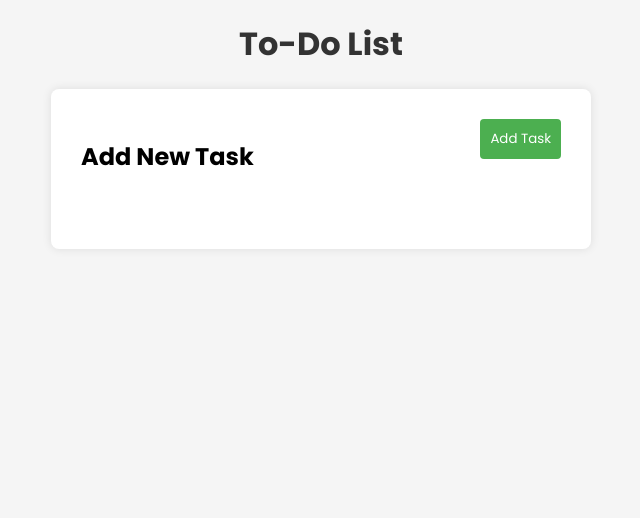
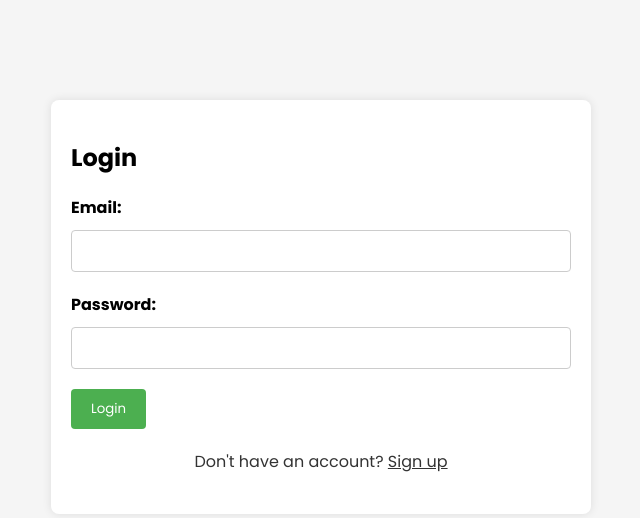
Before and after one commit to vinay-s36/todo-list, a Django app: page / in a window 1280 px wide. Shown: the top 518 px of the page, without its empty margins (319-959 px from the left). Run offline with Django 5.2, Linux system fonts and the light colour scheme; data that the repository does not hold is empty.

Commit message:
added login/signup functionality

```diff
--- a/api/serializers.py
+++ b/api/serializers.py
@@ -5,4 +5,16 @@ from rest_framework import serializers
 class TaskSerializer(serializers.ModelSerializer):
     class Meta:
         model = Todo
+        fields = ['user', 'title']
+
+
+class AllTaskSerializer(serializers.ModelSerializer):
+    class Meta:
+        model = Todo
         fields = '__all__'
+
+
+class OneTaskSerializer(serializers.ModelSerializer):
+    class Meta:
+        model = Todo
+        fields = ['completed']
--- /dev/null
+++ b/api/templates/api/login.html
@@ -0,0 +1,132 @@
+<!DOCTYPE html>
+<html lang="en">
+  <head>
+    <meta charset="UTF-8" />
+    <meta name="viewport" content="width=device-width, initial-scale=1.0" />
+    <title>Login & Signup</title>
+    <style>
+      @import url("https://fonts.googleapis.com/css2?family=Poppins:ital,wght@0,100;0,200;0,300;0,400;0,500;0,600;0,700;0,800;0,900;1,100;1,200;1,300;1,400;1,500;1,600;1,700;1,800;1,900&display=swap");
+
+      body {
+        font-family: "Poppins", sans-serif;
+        margin: 0;
+        padding: 0;
+        background-color: #f5f5f5;
+      }
+
+      .form-container {
+        max-width: 500px;
+        margin: 100px auto;
+        padding: 20px;
+        background-color: #fff;
+        border-radius: 8px;
+        box-shadow: 0 0 10px rgba(0, 0, 0, 0.1);
+      }
+
+      label {
+        display: block;
+        margin-bottom: 10px;
+        font-weight: bold;
+      }
+
+      input[type="text"],
+      input[type="password"] {
+        font-family: inherit;
+        width: 100%;
+        padding: 10px;
+        margin-bottom: 20px;
+        border: 1px solid #ccc;
+        border-radius: 4px;
+        box-sizing: border-box;
+      }
+
+      button {
+        font-family: inherit;
+        background-color: #4caf50;
+        color: #fff;
+        padding: 10px 20px;
+        border: none;
+        border-radius: 4px;
+        cursor: pointer;
+      }
+
+      button:hover {
+        background-color: #45a049;
+      }
+
+      .toggle-btn {
+        display: block;
+        margin: 20px auto;
+        text-align: center;
+        color: #333;
+        cursor: pointer;
+      }
+
+      .hidden {
+        display: none;
+      }
+      span {
+        text-decoration: underline;
+      }
+    </style>
+  </head>
+  <body>
+    <div class="form-container" id="login-form">
+      <h2>Login</h2>
+      <form method="post" action="/login/">
+        {% csrf_token %}
+        <label for="login-email">Email:</label>
+        <input type="text" id="login-email" required name="login-email" /><br />
+        <label for="login-password">Password:</label>
+        <input
+          type="password"
+          id="login-password"
+          required
+          name="login-password"
+        /><br />
+        <button type="submit">Login</button>
+      </form>
+      <p class="toggle-btn" onclick="toggleForm()">
+        Don't have an account? <span>Sign up</span>
+      </p>
+      {% if error %}
+      <div class="error-message" style="color: red">{{ error }}</div>
+      {% endif %}
+    </div>
+
+    <div class="form-container hidden" id="signup-form">
+      <h2>Sign Up</h2>
+      <form method="post" action="/signup/">
+        {% csrf_token %}
+        <label for="signup-email">Email:</label>
+        <input
+          type="text"
+          id="signup-email"
+          required
+          name="signup-email"
+        /><br />
+        <label for="signup-password">Password:</label>
+        <input
+          type="password"
+          id="signup-password"
+          required
+          name="signup-password"
+        /><br />
+        <button type="submit">Sign Up</button>
+      </form>
+      <p class="toggle-btn" onclick="toggleForm()">
+        Already have an account? <span>Login</span>
+      </p>
+    </div>
+
+    <script>
+      function toggleForm() {
+        const loginForm = document.getElementById("login-form");
+        const signupForm = document.getElementById("signup-form");
+
+        loginForm.classList.toggle("hidden");
+        signupForm.classList.toggle("hidden");
+      }
+    </script>
+  </body>
+</html>
--- a/api/templates/api/todo.html
+++ b/api/templates/api/todo.html
@@ -111,8 +111,9 @@
   <body>
     <h1>To-Do List</h1>
     <div id="task-form">
+      <a href="/login/">Log out</a>
       <div class="header">
-        <h2>Add New Task</h2>
+        <h2>Welcome {{ user_email }}</h2>
         <button
           id="toggle-form-btn"
           onclick="toggleForm()"
@@ -122,6 +123,7 @@
         </button>
       </div>
       <form id="new-task-form" class="hidden">
+        {% csrf_token %}
         <label for="task-input">Task:</label>
         <input type="text" id="task-input" required /><br />
         <button type="button" onclick="addTask()">Add Task</button>
@@ -149,12 +151,14 @@
 
       function addTask() {
         const taskInput = document.getElementById("task-input").value;
+        const userId = "{{ user.id }}";
         fetch("http://127.0.0.1:8000/api/add-task/", {
           method: "POST",
           headers: {
             "Content-Type": "application/json",
           },
           body: JSON.stringify({
+            user: userId,
             title: taskInput,
           }),
         })
@@ -184,7 +188,7 @@
       }
 
       function displayTasks() {
-        fetch("http://127.0.0.1:8000/api/display-tasks/")
+        fetch(`http://127.0.0.1:8000/api/display-tasks/?user_id={{ user.id }}`)
           .then((response) => response.json())
           .then((data) => {
             const taskList = document.getElementById("task-list");
--- a/api/urls.py
+++ b/api/urls.py
@@ -2,7 +2,10 @@ from django.urls import path
 from .views import *
 
 urlpatterns = [
-    path('', home, name='home'),
+    path('', loginpage, name='loginpage'),
+    path('login/', login, name='login'),
+    path('signup/', signup, name='signup'),
+    path('todo-list/', home, name='home'),
     path('api/add-task/', add_task, name='add_task'),
     path('api/delete-task/<int:id>/', delete_task, name='delete_task'),
     path('api/display-tasks/', display_tasks, name='display_tasks'),
--- a/api/views.py
+++ b/api/views.py
@@ -1,4 +1,4 @@
-from django.shortcuts import render
+from django.shortcuts import redirect, render
 from rest_framework import status
 from rest_framework.decorators import api_view
 from rest_framework.response import Response
@@ -7,13 +7,47 @@ from .models import *
 
 
 def home(request):
-    return render(request, 'api/todo.html')
+    user_id = request.GET.get('user')
+    user = User.objects.get(id=user_id) if user_id else None
+    user_email = (user.email).split('@')[0]
+    return render(request, 'api/todo.html', {'user': user, 'user_email': user_email})
+
+
+def loginpage(request):
+    return render(request, 'api/login.html')
+
+
+def login(request):
+    if request.method == 'POST':
+        email = request.POST['login-email']
+        password = request.POST['login-password']
+        try:
+            user = User.objects.get(email=email, password=password)
+            if user:
+                redirect_url = f'/todo-list?user={user.id}'
+                return redirect(redirect_url)
+            else:
+                return render(request, 'api/login.html', {'error': 'Invalid credentials'})
+        except User.DoesNotExist:
+            return render(request, 'api/login.html', {'error': 'Invalid credentials'})
+    return render(request, 'api/login.html')
+
+
+def signup(request):
+    if request.method == 'POST':
+        email = request.POST['signup-email']
+        password = request.POST['signup-password']
+        user = User(email=email, password=password)
+        user.save()
+        return render(request, 'api/login.html')
+    return render(request, 'api/login.html')
 
 
 @api_view(['POST'])
 def add_task(request):
+    print(request.data)
     try:
-        serializer = TaskSerializer(data=request.data)
+        serializer = TaskSerializer(data=request.data, partial=True)
         if serializer.is_valid():
             serializer.save()
             return Response(serializer.data, status=status.HTTP_201_CREATED)
@@ -38,8 +72,12 @@ def delete_task(request, id):
 @api_view(['GET'])
 def display_tasks(request):
     try:
-        tasks = Todo.objects.all()
-        tasks_serializer = TaskSerializer(
+        user_id = request.GET.get('user_id')
+        if user_id:
+            tasks = Todo.objects.filter(user=user_id)
+        else:
+            return Response({"message": "User ID is required"}, status=status.HTTP_400_BAD_REQUEST)
+        tasks_serializer = AllTaskSerializer(
             tasks, many=True, context={'request': request})
         data = {
             'tasks': tasks_serializer.data
@@ -57,7 +95,7 @@ def toggle_task(request, id):
         return Response({"message": "Task not found"}, status=status.HTTP_404_NOT_FOUND)
 
     if request.method == 'PUT':
-        serializer = TaskSerializer(task, data=request.data, partial=True)
+        serializer = OneTaskSerializer(task, data=request.data, partial=True)
         if serializer.is_valid():
             serializer.save()
             return Response(serializer.data)
```
Also changed, not shown: api/models.py (+9 -7 lines), api/migrations/0004_user_password.py (added), api/migrations/0005_todo_user.py (added).
